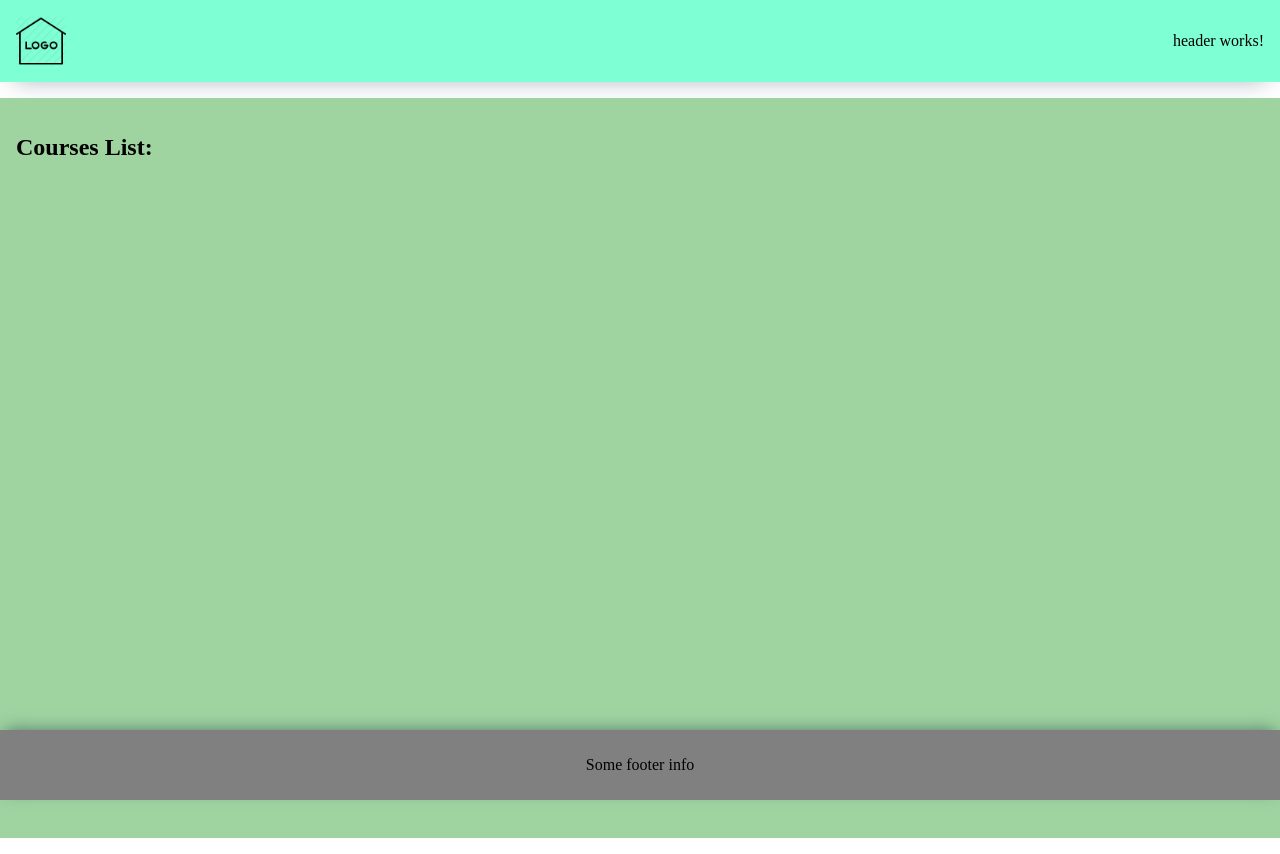
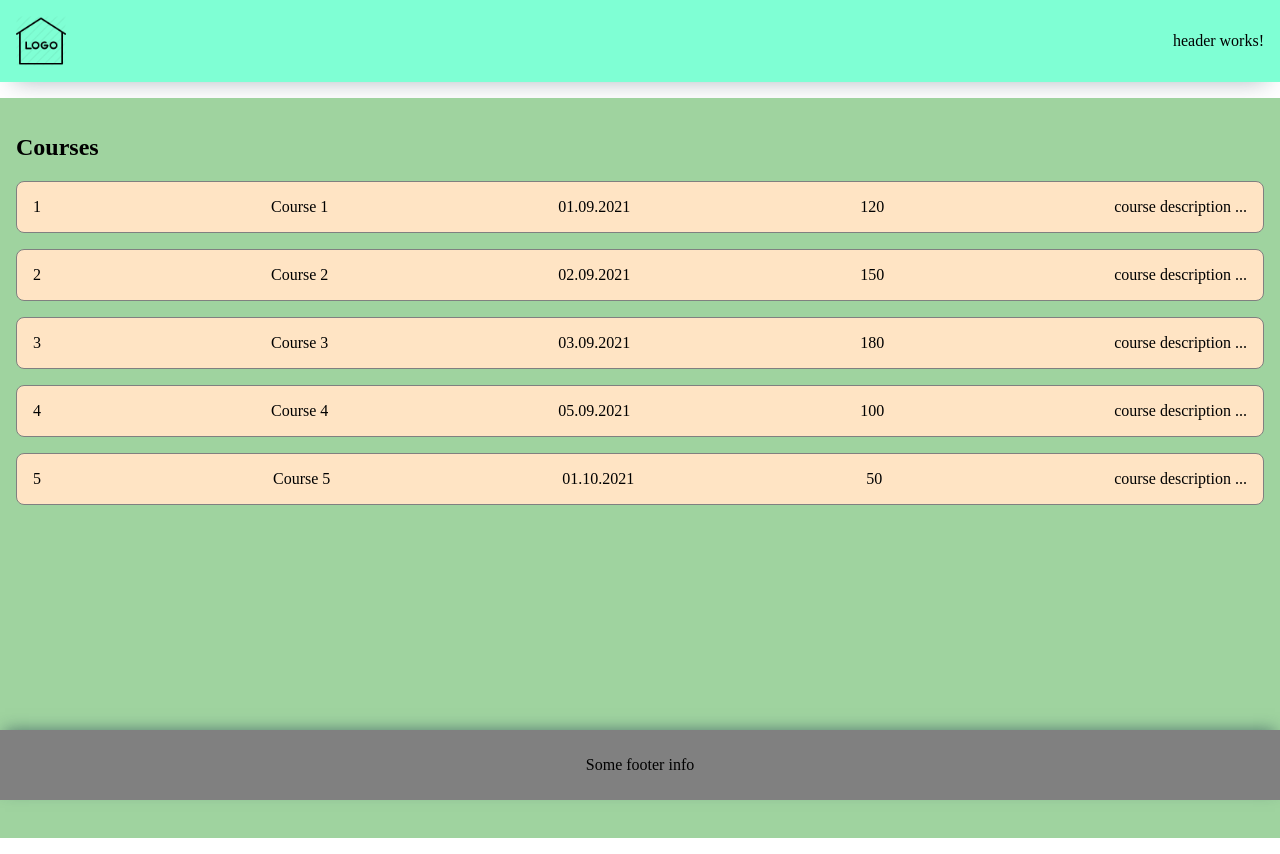
Before and after one commit to AlexeyEmshanov/ng-module, an Angular app in the folder ng-courses/: page / in a window 1280 px wide. Built offline with nearby package versions, Linux system fonts and the light colour scheme.

Commit message:
feat: add mock datas as property to course-page component

```diff
--- a/ng-courses/src/app/components/courses-page/courses-page.component.html
+++ b/ng-courses/src/app/components/courses-page/courses-page.component.html
@@ -1,7 +1,13 @@
 <div class="courses-page_container">
-  <h2>Courses List:</h2>
-  <ul class="courses-list">
-
+  <h2>Courses</h2>
+  <ul class="courses-list" *ngFor="let course of courses">
+    <li class="course-plate">
+      <div>{{course.id}}</div>
+      <div>{{course.title}}</div>
+      <div>{{course.creationDate}}</div>
+      <div>{{course.duration}}</div>
+      <div>{{course.description}}</div>
+    </li>
   </ul>
 
 </div>
--- a/ng-courses/src/app/components/courses-page/courses-page.component.scss
+++ b/ng-courses/src/app/components/courses-page/courses-page.component.scss
@@ -13,3 +13,14 @@
   margin: 0;
   padding: 0;
 }
+
+.course-plate {
+  list-style-type: none;
+  border: 1px grey solid;
+  border-radius: 0.5em;
+  background-color: bisque;
+  margin-bottom: 1em;
+  display: flex;
+  justify-content: space-between;
+  padding: 1em;
+}
--- a/ng-courses/src/app/components/courses-page/courses-page.component.ts
+++ b/ng-courses/src/app/components/courses-page/courses-page.component.ts
@@ -1,5 +1,6 @@
 import { Component, OnInit } from '@angular/core';
-// import ICourse from 'src/app/interfaces/icourse';
+import { ICourse } from 'src/app/model/interfaces/Icourse';
+import { COURSES } from 'src/app/model/mock-data';
 
 @Component({
   selector: 'app-courses-page',
@@ -8,7 +9,7 @@ import { Component, OnInit } from '@angular/core';
 })
 export class CoursesPageComponent implements OnInit {
 
-  // public courses: ICourse[];
+  public courses: ICourse[] = COURSES;
 
   constructor() { }
 
--- a/ng-courses/src/mock-data.ts
+++ b/ng-courses/src/app/model/mock-data.ts
@@ -1,4 +1,4 @@
-import { ICourse } from "./app/model/interfaces/Icourse";
+import { ICourse } from "./interfaces/Icourse";
 
 
 export const COURSES: ICourse[] = [
```
